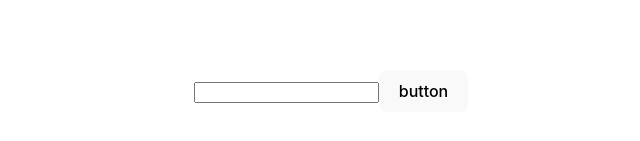
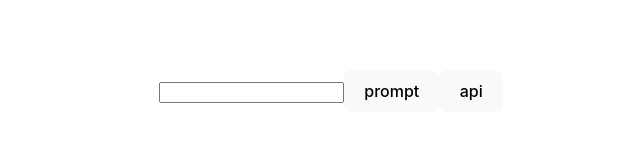
Before and after one commit to aion0721/Chatgpt-SampleApp, a React (Vite) app: page / in a window 1280 px wide. Shown: the part 309-450 px from the top of the page, without its empty margins (309-949 px from the left). Built offline with nearby package versions, Linux system fonts and the light colour scheme.

Commit message:
create env

```diff
--- a/src/App.jsx
+++ b/src/App.jsx
@@ -10,7 +10,10 @@ function App() {
         value={prompt}
         onChange={(e) => setPrompt(e.target.value)}
       ></input>
-      <button onClick={() => console.log(prompt)}>button</button>
+      <button onClick={() => console.log(prompt)}>prompt</button>
+      <button onClick={() => console.log(import.meta.env.VITE_OPENAI_API_KEY)}>
+        api
+      </button>
     </>
   );
 }
```
Also changed, not shown: 2 other files (tests, documents, lock files or other folders).
